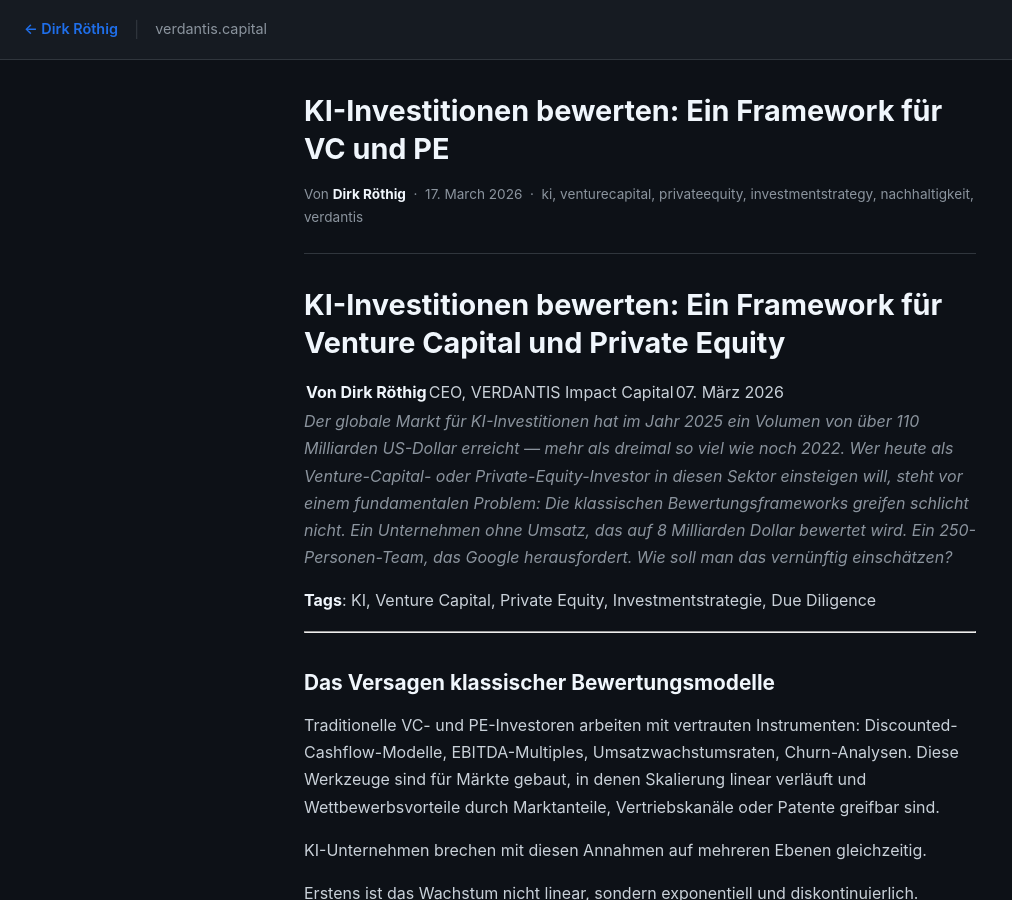
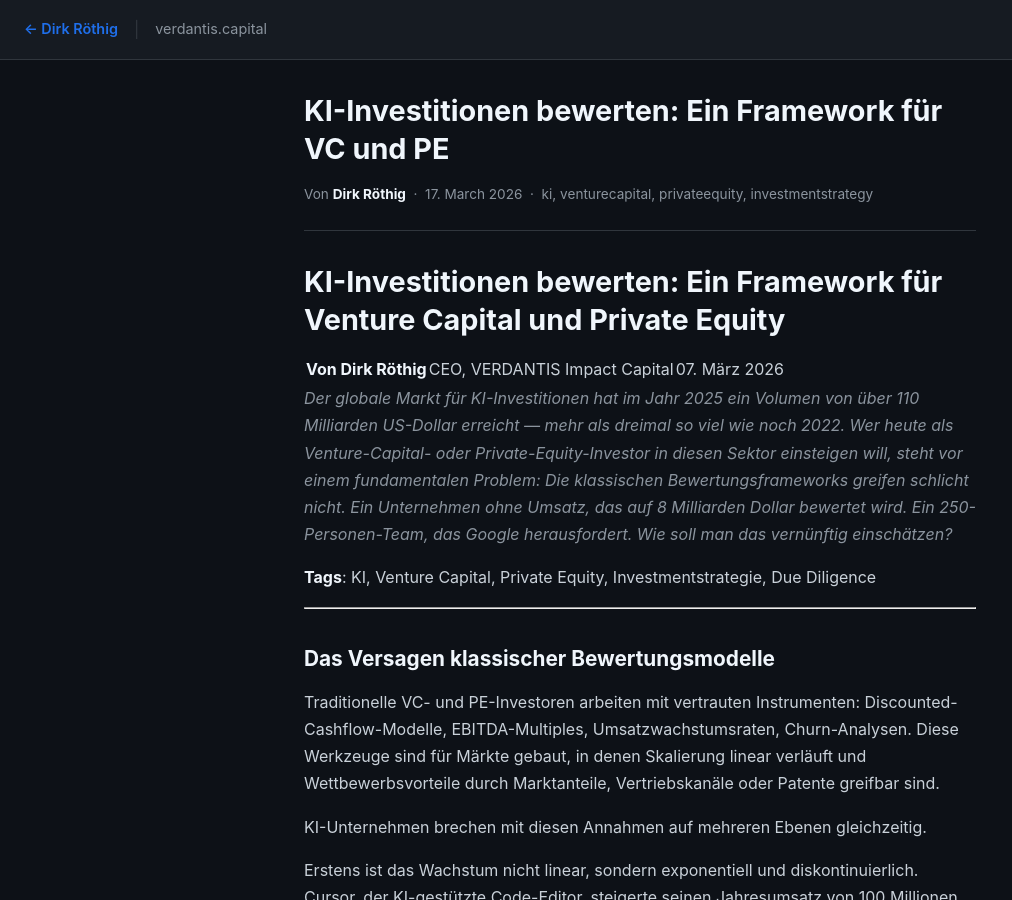
Before and after one commit to GaudianVivere/GaudianVivere.github.io, a Jekyll site: the page built from _posts/2026-03-17-artikel-44-de.md, in a window 1280 px wide and 900 px high. Shown: the whole window, without its empty margins (0-1012 px from the left). Built offline with Jekyll 4.4.1, drawn with Linux system fonts in a browser that asks for light colours; some of the changed lines change nothing that is shown; some of the changed text lies outside the part shown.

Commit message:
Update 2026-03-17-artikel-44-de.md

```diff
--- a/_posts/2026-03-17-artikel-44-de.md
+++ b/_posts/2026-03-17-artikel-44-de.md
@@ -1,13 +1,9 @@
 ---
-layout: post
 title: "KI-Investitionen bewerten: Ein Framework für VC und PE"
-date: 2026-03-17
-categories: [nachhaltigkeit]
-tags: ["ki", "venturecapital", "privateequity", "investmentstrategy", "nachhaltigkeit", "verdantis"]
-author: "Dirk Röthig, CEO, VERDANTIS Impact Capital"
-lang: de
-published: true
 description: "Wie Venture Capital und Private Equity KI-Investitionen systematisch bewerten — 5 Dimensionen, 10 kritische Fragen und konkrete Bewertungsmultiples für 2026."
+tags: [ki, venturecapital, privateequity, investmentstrategy]
+series: KI als Wettbewerbsfaktor
+cover_image: https://images.unsplash.com/photo-1611974789855-9c2a0a7236a3?w=1200
 ---
 
 # KI-Investitionen bewerten: Ein Framework für Venture Capital und Private Equity
```
